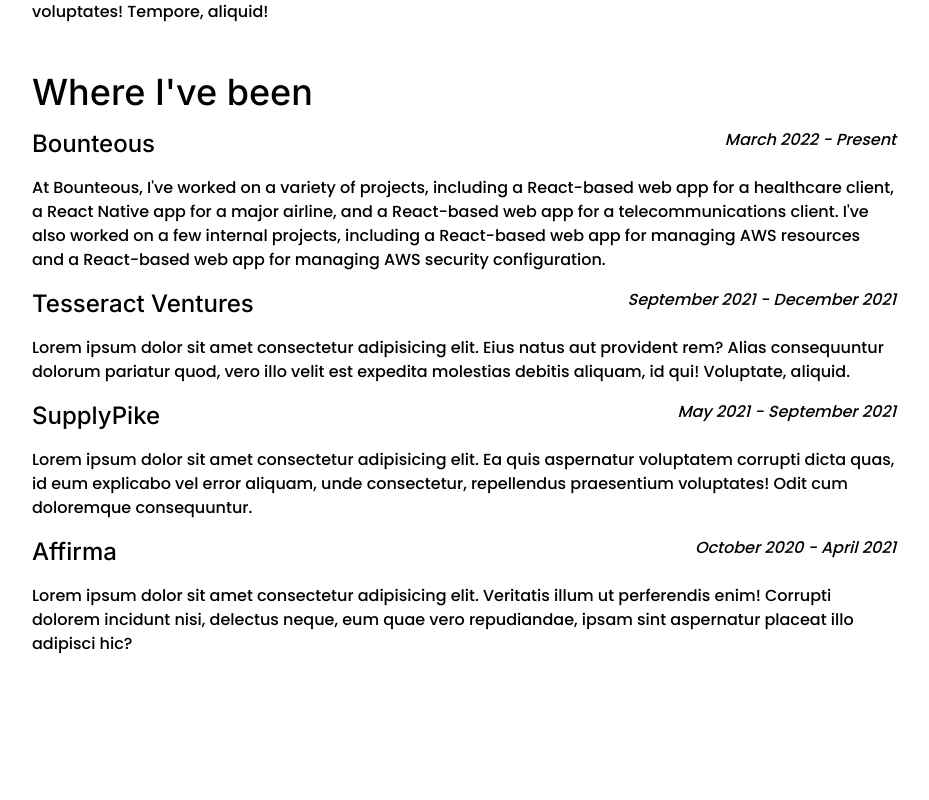
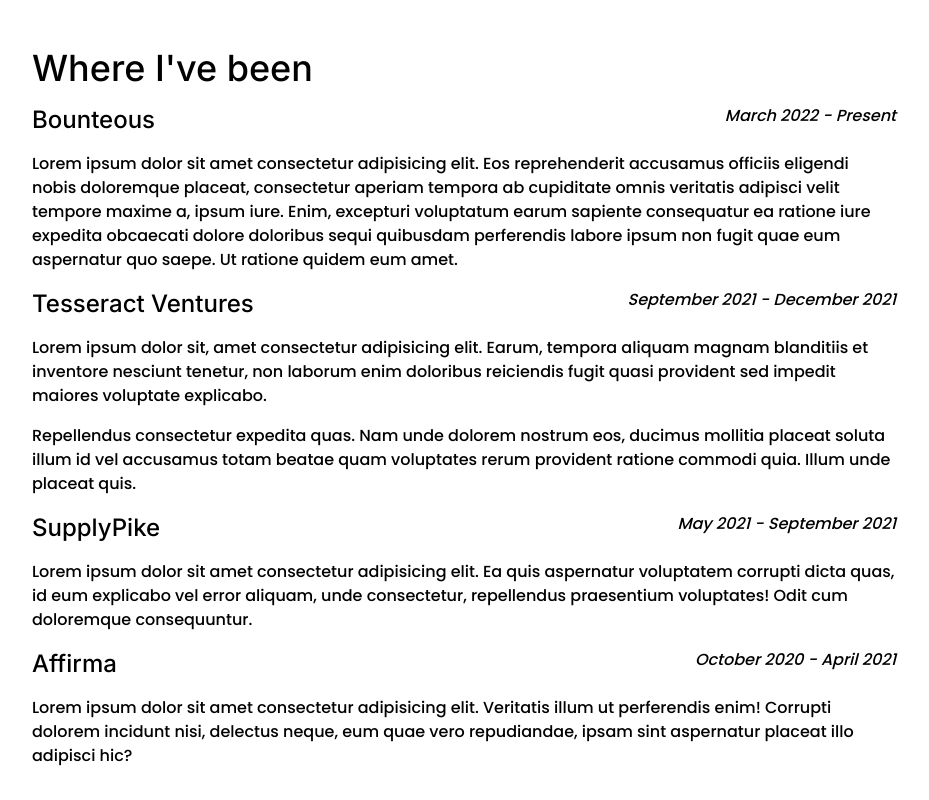
Before and after one commit to dizeeee/website, a SvelteKit app: page / in a window 1280 px wide. Shown: the part 1032-1832 px from the top of the page, without its empty margins (176-1105 px from the left). Before the commit the page ends 1752 px from the top, so only its background shows below. Built offline with nearby package versions, Linux system fonts and the light colour scheme.

Commit message:
placeholder content and header fixes

```diff
--- a/src/routes/+page.svelte
+++ b/src/routes/+page.svelte
@@ -1,14 +1,14 @@
 <script lang="ts">
 	import DitherDivider from '$lib/ditherDivider.svelte';
-	import postcss from 'postcss';
 </script>
 
-<div class="invert-text-color sticky start-0 top-0 z-10 flex divide-x-4">
+<nav class="invert-text-color fixed top-0 z-50 flex space-x-4 p-10">
 	<a href="#about" class="hover:underline">About</a>
 	<a href="#contact" class="hover:underline">Contact</a>
 	<!-- <a href="blog" class="hover:underline">Blog</a> -->
-</div>
+</nav>
 
+<!-- Header -->
 <div class="relative flex h-[100svh] w-full items-center justify-center bg-black text-white">
 	<div class="flex flex-col items-center space-y-2">
 		<h1 class="text-center">Jack Malcom</h1>
@@ -20,13 +20,16 @@
 	</div>
 	<div class="absolute bottom-0 flex h-[5%] w-full justify-center bg-white" />
 </div>
-<div class="mx-auto min-h-[100svh] max-w-4xl p-4" id="about">
+
+<!-- Content -->
+<div class="flex justify-center">
+	<div class="flex min-h-[100svh] max-w-4xl flex-col bg-white p-4" id="about">
 		<section>
 			<h3>Hey there!</h3>
 			<p>
 				I'm Jack, a software engineer based in Fayetteville, AR. I graduated from University of
-			Arkansas with a Computer Science BS, and I'm currently working at Bounteous as a developer on
-			the Cloud Engineering Security team.
+				Arkansas with a Computer Science BS, and I'm currently working at Bounteous as a developer
+				on the Cloud Engineering Security team.
 			</p>
 			<p>
 				Lorem ipsum dolor, sit amet consectetur adipisicing elit. Ab quaerat eum illum tempore
@@ -37,26 +40,35 @@
 
 		<section>
 			<h3>Where I've been</h3>
+
 			<div class="flex justify-between">
 				<h4>Bounteous</h4>
 				<span><em>March 2022 - Present</em></span>
 			</div>
 			<p>
-			At Bounteous, I've worked on a variety of projects, including a React-based web app for a
-			healthcare client, a React Native app for a major airline, and a React-based web app for a
-			telecommunications client. I've also worked on a few internal projects, including a
-			React-based web app for managing AWS resources and a React-based web app for managing AWS
-			security configuration.
+				Lorem ipsum dolor sit amet consectetur adipisicing elit. Eos reprehenderit accusamus
+				officiis eligendi nobis doloremque placeat, consectetur aperiam tempora ab cupiditate omnis
+				veritatis adipisci velit tempore maxime a, ipsum iure. Enim, excepturi voluptatum earum
+				sapiente consequatur ea ratione iure expedita obcaecati dolore doloribus sequi quibusdam
+				perferendis labore ipsum non fugit quae eum aspernatur quo saepe. Ut ratione quidem eum
+				amet.
 			</p>
+
 			<div class="flex justify-between">
 				<h4>Tesseract Ventures</h4>
 				<span><em>September 2021 - December 2021</em></span>
 			</div>
 			<p>
-			Lorem ipsum dolor sit amet consectetur adipisicing elit. Eius natus aut provident rem? Alias
-			consequuntur dolorum pariatur quod, vero illo velit est expedita molestias debitis aliquam, id
-			qui! Voluptate, aliquid.
+				Lorem ipsum dolor sit, amet consectetur adipisicing elit. Earum, tempora aliquam magnam
+				blanditiis et inventore nesciunt tenetur, non laborum enim doloribus reiciendis fugit quasi
+				provident sed impedit maiores voluptate explicabo.
 			</p>
+			<p>
+				Repellendus consectetur expedita quas. Nam unde dolorem nostrum eos, ducimus mollitia
+				placeat soluta illum id vel accusamus totam beatae quam voluptates rerum provident ratione
+				commodi quia. Illum unde placeat quis.
+			</p>
+
 			<div class="flex justify-between">
 				<h4>SupplyPike</h4>
 				<span><em>May 2021 - September 2021</em></span>
@@ -66,16 +78,18 @@
 				corrupti dicta quas, id eum explicabo vel error aliquam, unde consectetur, repellendus
 				praesentium voluptates! Odit cum doloremque consequuntur.
 			</p>
+
 			<div class="flex justify-between">
 				<h4>Affirma</h4>
 				<span><em>October 2020 - April 2021</em></span>
 			</div>
 			<p>
-			Lorem ipsum dolor sit amet consectetur adipisicing elit. Veritatis illum ut perferendis enim!
-			Corrupti dolorem incidunt nisi, delectus neque, eum quae vero repudiandae, ipsam sint
+				Lorem ipsum dolor sit amet consectetur adipisicing elit. Veritatis illum ut perferendis
+				enim! Corrupti dolorem incidunt nisi, delectus neque, eum quae vero repudiandae, ipsam sint
 				aspernatur placeat illo adipisci hic?
 			</p>
 		</section>
+	</div>
 </div>
 
 <style lang="postcss">
```
Lines whose indentation alone changed are shown as unchanged.
